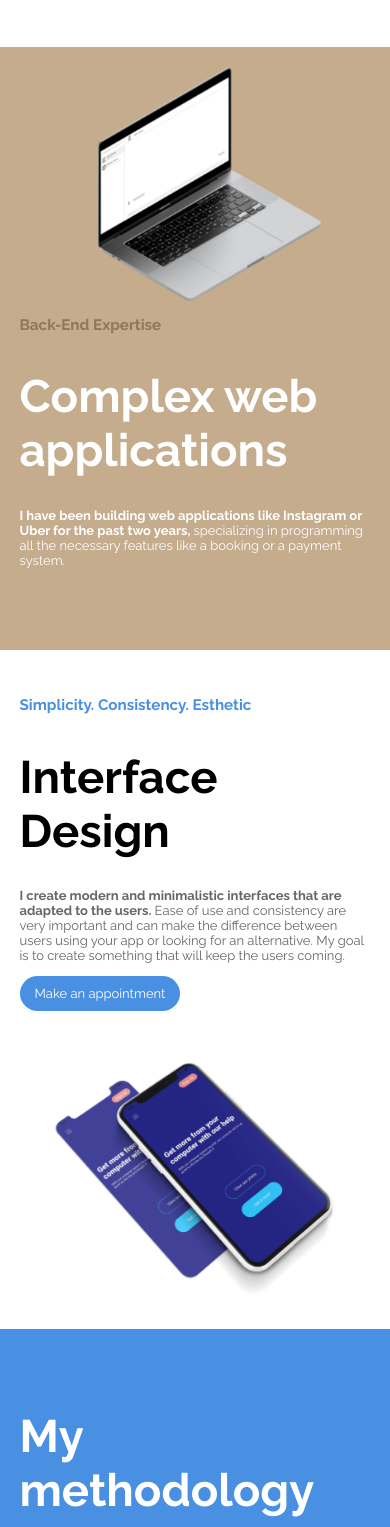
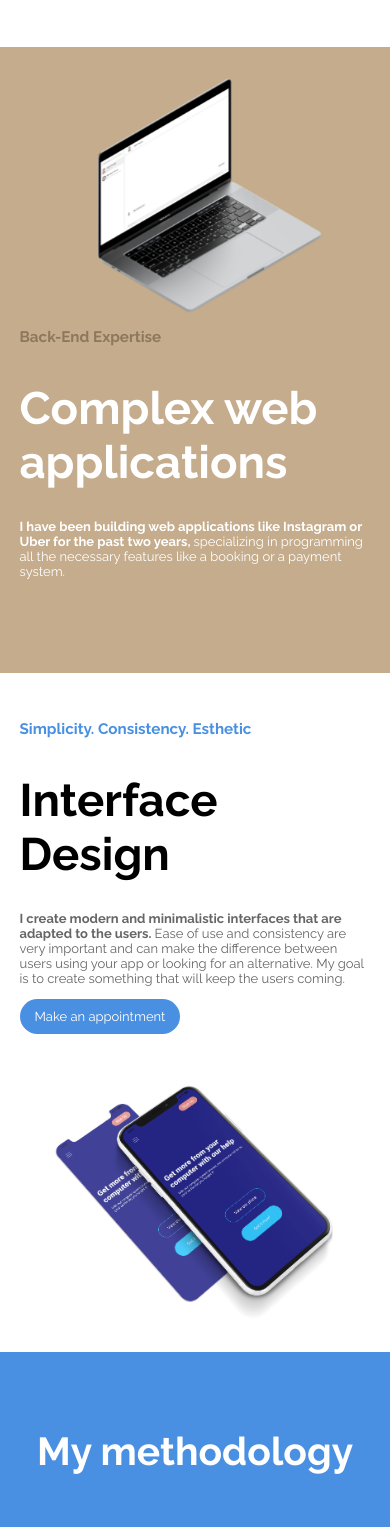
Before and after one commit to Odisseuss/Personal-Website-V1, a plain HTML site: page index.html in a window 390 px wide. Shown: the part 1033-2560 px from the top of the page. Drawn offline with Linux system fonts and the light colour scheme.

Commit message:
fix wrong padding value for work showcase seciton

```diff
--- a/index.css
+++ b/index.css
@@ -286,7 +286,7 @@ body {
 }
 
 .wrapper.wrapper-work-showcase-1 {
-  padding: 5% 10%;
+  padding: 8% 10%;
   color: white;
   font-size: 1rem;
   display: flex;
@@ -678,14 +678,14 @@ div.card img {
     font-size: 2.5rem;
   }
 }
-
-@media all and (max-width: 400px) {
-  div.card {
-    padding: 20px;
+@media all and (max-width: 450px) {
+  .wrapper.wrapper-methodology h1 {
+    font-size: 3rem;
   }
 }
 @media all and (max-width: 400px) {
   div.card {
+    padding: 20px;
     height: 300px;
   }
 }
```
